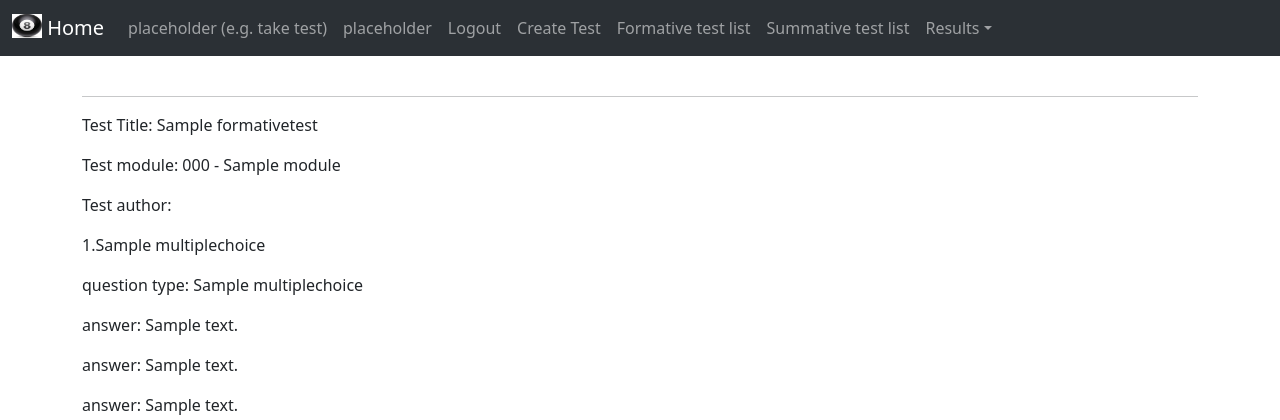
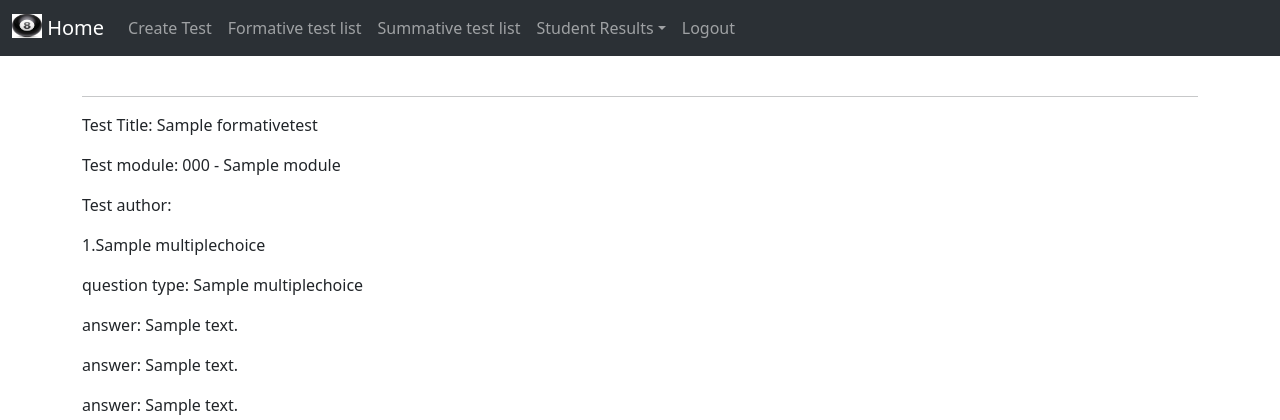
Before and after one commit to Iron-Chef/Automated_Assessment_Tool, a Flask app: page /Formative_test/1 in a window 1280 px wide. Shown: the top 420 px of the page. Run offline with Flask 3, Linux system fonts and the light colour scheme; a user stored in the database is signed in; tables that the repository leaves empty hold one stand-in row (values such as "Sample post"); some libraries are stand-ins or nearby versions.

Commit message:
Update navbar.html

```diff
--- a/app/templates/navbar.html
+++ b/app/templates/navbar.html
@@ -20,18 +20,20 @@
                 </li>
             </ul> -->
             <ul class="navbar-nav">
-                {% if current_user.is_authenticated %}
 
+             <!--EMMA -->
+                {% if current_user.is_authenticated and current_user.is_lecturer == 0 %}
                     <li class="nav-item">
-                        <a class="nav-link" href="">placeholder (e.g. take test)</a>
+                        <a class="nav-link" href="">Take Test</a>
                     </li>
-
                     <li class="nav-item">
-                        <a class="nav-link" href="">placeholder</a>
+                        <a class="nav-link" href="{{ url_for('your_results') }}">Your Results</a>
                     </li>
                     <li class="nav-item">
                         <a class="nav-link" href="{{ url_for('logout') }}">Logout</a>
                     </li>
+
+                {% elif current_user.is_authenticated and current_user.is_lecturer == 1 %}
                     <li class="nav-item">
                         <a class="nav-link" href="{{ url_for('choose_create_test') }}">Create Test</a>
                     </li>
@@ -42,16 +44,20 @@
                         <a class="nav-link" href="{{ url_for('test_list') }}">Summative test list</a>
                     </li>
                     <li class="nav-item dropdown">
-                        <a class="nav-link dropdown-toggle" href="#" id="navbarDropdown" role="button" data-bs-toggle="dropdown" aria-expanded="false">Results</a>
+                        <a class="nav-link dropdown-toggle" href="#" id="navbarDropdown" role="button" data-bs-toggle="dropdown" aria-expanded="false">Student Results</a>
                           <ul class="dropdown-menu" aria-labelledby="navbarDropdown">
                             <li><a class="dropdown-item" href="{{ url_for('results_s') }}">Summative</a></li>
                             <li><a class="dropdown-item" href="{{ url_for('results_form') }}">Formative</a></li>
                           </ul>
-                        <!-- <a class="nav-link" href="{{ url_for('results_s') }}">Results</a> -->
                     </li>
+                    <li class="nav-item">
+                        <a class="nav-link" href="{{ url_for('logout') }}">Logout</a>
+                    </li>
+
                 {% else %}
                     <li class="nav-item">
-                        <a class="nav-link" href="">placeholder</a>
+                <!--Possibly a 'Help' or 'Contact IT' tab? -->
+                        <a class="nav-link" href="">Placeholder</a>
                     </li>
                     <li class="nav-item">
                         <a class="nav-link" href="{{ url_for('login') }}">Login</a>
```
